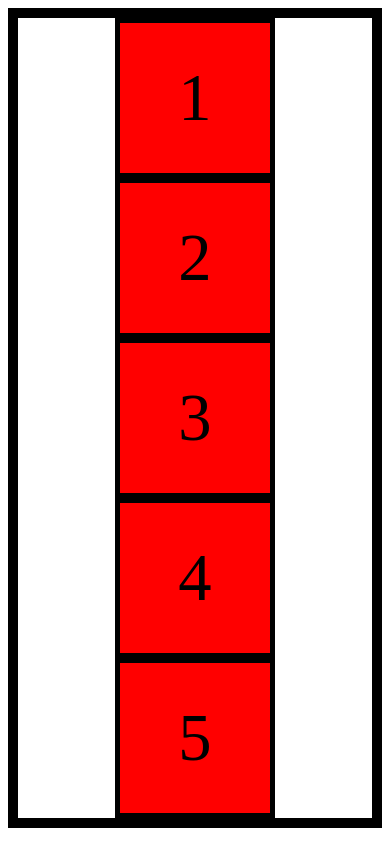
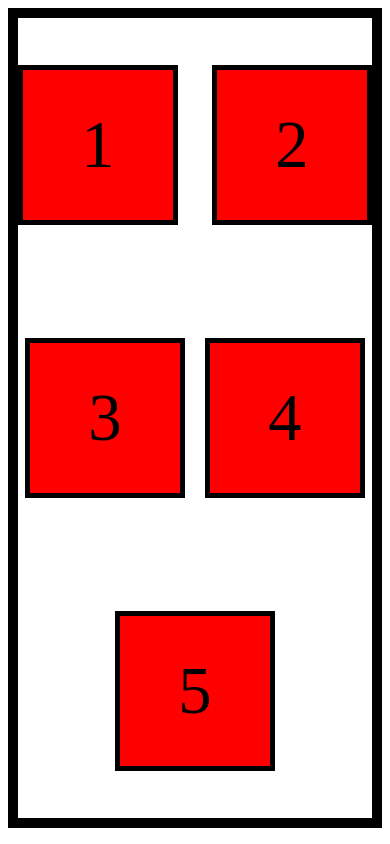
Before and after one commit to ShaheerJamalChishti90/Vanilla-CSS, a plain HTML site: page Flex-Boxs/index.html in a window 390 px wide. Drawn offline with Linux system fonts and the light colour scheme.

Commit message:
Vanilla CSS 25

```diff
--- a/Flex-Boxs/index.html
+++ b/Flex-Boxs/index.html
@@ -7,7 +7,7 @@
     <link rel="stylesheet" href="style.css">
 </head>
 <body>
-    <div class="box">1</div>
+    <div class="box1">1</div>
     <div class="box">2</div>
     <div class="box">3</div>
     <div class="box">4</div>
--- a/Flex-Boxs/style.css
+++ b/Flex-Boxs/style.css
@@ -4,22 +4,18 @@ body {
     border: 10px solid black;
     /* justify-content: center; */
     /* justify-content: flex-start; */
-    flex-direction: column;
+    flex-direction: row;
     align-items: center;
-    justify-content: space-between;
-    /* gap: 20px; */
-    /* row-gap: 20px;
-    column-gap: 10px; */
-    /* flex-wrap: wrap;
     justify-content: center;
-    align-items: center;
-    align-content: center; */
-    }
-
-
+    gap: 20px;
+    align-self: flex-start;
+}
 
 .box {
-    /* flex-shrink: 1; */
+    flex-shrink: 1;
+    min-width: 0px;
+    /* flex-grow: 1;
+    max-width: auto; */
     width: 150px;
     height: 150px;
     background-color: red;
@@ -29,5 +25,23 @@ body {
     align-items: center;
     align-content: center;
     border: 5px solid black;
+}
 
+@media(max-width: 500px){
+    body{
+        flex-wrap: wrap;
+    }
 }
+
+.box1 {
+    margin-right: auto;
+    width: 150px;
+    height: 150px;
+    background-color: red;
+    font-size: 50pt;
+    display: flex;
+    justify-content: center;
+    align-items: center;
+    align-content: center;
+    border: 5px solid black;
+}
--- /dev/null
+++ b/Grid/style.css
@@ -0,0 +1,27 @@
+.container {
+    height: 100%;
+    row-gap: 10px;
+    column-gap: 10px;
+    display: grid;
+    grid-template-columns: 150px 150px minmax(100px, auto);
+    grid-template-rows: minmax(100px, auto);
+}
+
+.container div {
+    display: flex;
+    justify-content: center;
+    align-items: center;
+    background-color: tomato;
+    color: white;
+    font-size: 1.5rem;
+    border-radius: 8px;
+    padding: 20px;
+    margin: 10px;
+}
+
+body {
+    display: flex;
+    justify-content: center;
+    align-items: center;
+
+}
```
Also changed, not shown: Grid/index.html (added, +22 -0 lines).
